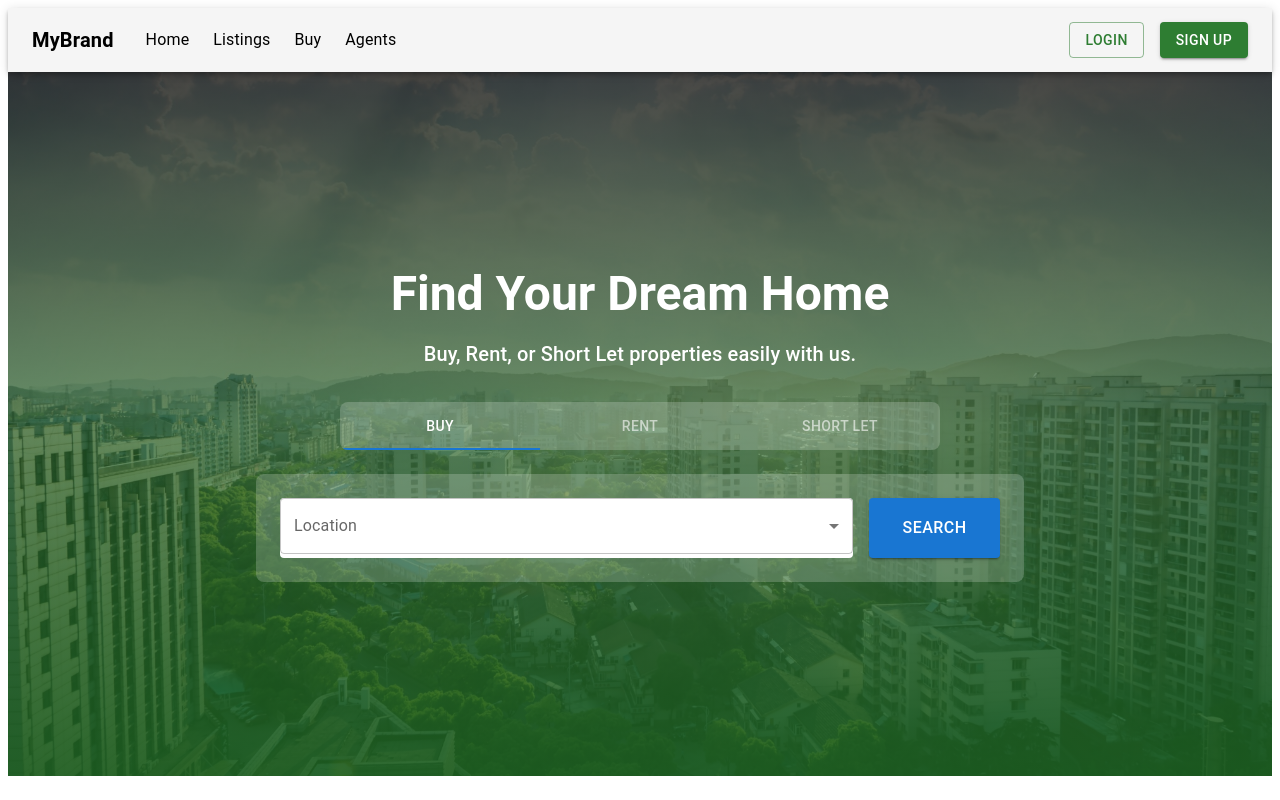
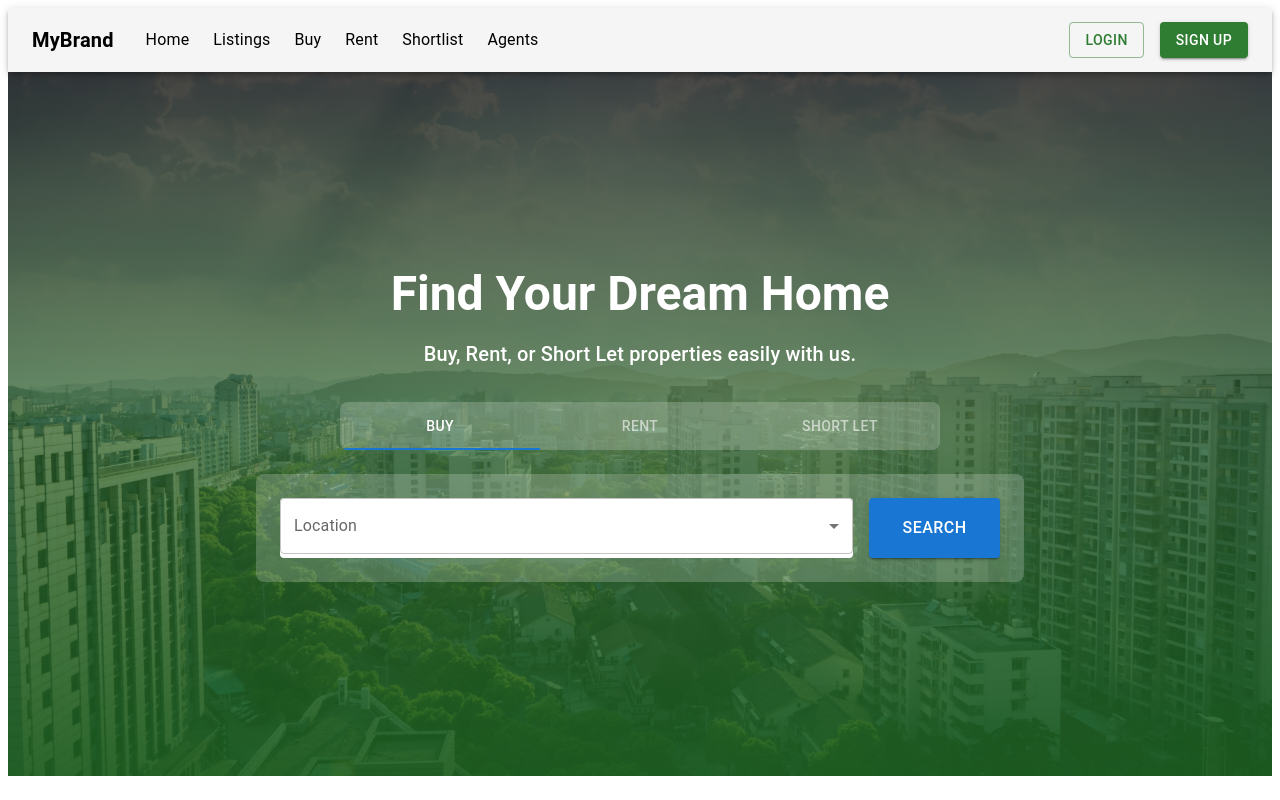
Before and after one commit to ndmichael/real-estate-mern, a React (Vite) app in the folder frontend/: page / in a window 1280 px wide. Shown: the top 800 px of the page. Built offline with nearby package versions, Linux system fonts and the light colour scheme.

Commit message:
added more pages

```diff
--- a/frontend/src/components/Navbar.jsx
+++ b/frontend/src/components/Navbar.jsx
@@ -10,7 +10,7 @@ const Navbar = () => {
     setMobileOpen(!mobileOpen);
   };
 
-  const navItems = ["Home", "Listings", "Buy", "Agents"];
+  const navItems = ["Home", "Listings", "Buy", "Rent", "Shortlist", "Agents"];
 
   return (
     <>
```
